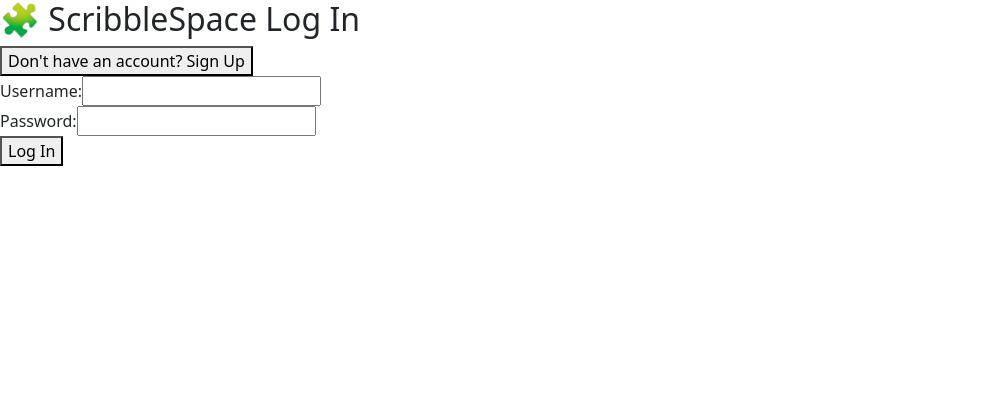
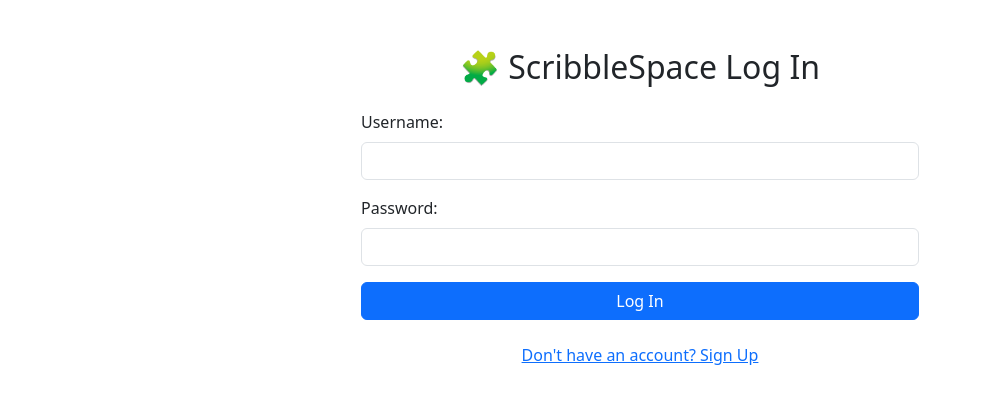
Before and after one commit to abhinabadutta2019/text-editor-try-frontend-react, a React (Create React App) app: page /auth in a window 1280 px wide. Shown: the top 404 px of the page, without its empty margins (0-982 px from the left). Built offline with nearby package versions, Linux system fonts and the light colour scheme.

Commit message:
added bootstrap to authpage

```diff
--- a/src/AuthPage.js
+++ b/src/AuthPage.js
@@ -53,34 +53,48 @@ const AuthPage = () => {
   };
 
   return (
-    <div>
-      <h2>🧩 ScribbleSpace {isSignUp ? "Sign Up" : "Log In"}</h2>
-      <button onClick={() => setIsSignUp(!isSignUp)}>
-        {isSignUp
-          ? "Already have an account? Log In"
-          : "Don't have an account? Sign Up"}
-      </button>
-      <form onSubmit={handleSubmit}>
-        <div>
-          <label htmlFor="username">Username:</label>
+    <div className="container mt-5">
+      <h2 className="text-center mb-4">
+        🧩 ScribbleSpace {isSignUp ? "Sign Up" : "Log In"}
+      </h2>
+      <div className="d-flex justify-content-center">
+        <form onSubmit={handleSubmit} className="w-50">
+          <div className="mb-3">
+            <label htmlFor="username" className="form-label">
+              Username:
+            </label>
             <input
               type="text"
               id="username"
               value={username}
               onChange={(e) => setUsername(e.target.value)}
+              className="form-control"
             />
           </div>
-        <div>
-          <label htmlFor="password">Password:</label>
+          <div className="mb-3">
+            <label htmlFor="password" className="form-label">
+              Password:
+            </label>
             <input
               type="password"
               id="password"
               value={password}
               onChange={(e) => setPassword(e.target.value)}
+              className="form-control"
             />
           </div>
-        <button type="submit">{isSignUp ? "Sign Up" : "Log In"}</button>
+          <button type="submit" className="btn btn-primary w-100">
+            {isSignUp ? "Sign Up" : "Log In"}
+          </button>
         </form>
+      </div>
+      <div className="text-center mt-3">
+        <button onClick={() => setIsSignUp(!isSignUp)} className="btn btn-link">
+          {isSignUp
+            ? "Already have an account? Log In"
+            : "Don't have an account? Sign Up"}
+        </button>
+      </div>
     </div>
   );
 };
```
Lines whose indentation alone changed are shown as unchanged.
